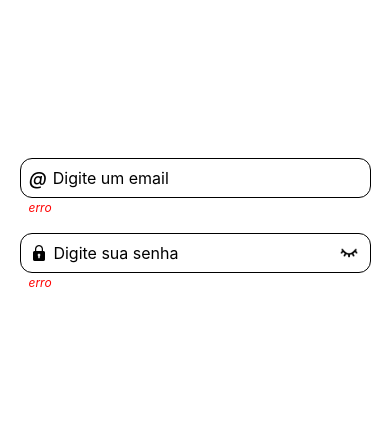
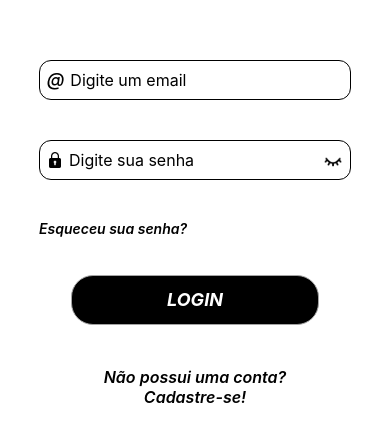
Before and after one commit to edus3k/tm-store, a React Native app: screen /Signin in a window 390 px wide. Shown: the part 189-630 px from the top of the page. Built offline with nearby package versions, Linux system fonts and the light colour scheme.

Commit message:
inpmemnets view signin 0.0.2

```diff
--- /dev/null
+++ b/src/components/ButtonCreate/index.tsx
@@ -0,0 +1,43 @@
+import React, {useState} from 'react';
+import {
+StyleSheet,
+View,
+Text
+} from 'react-native';
+
+
+const ButtonCreate = ()=>{
+
+    const routerCreate = ()=>{
+        console.log('view CREATE');
+
+    }
+
+    return(
+        <View style={styles.conatiner}>
+            <Text
+                onPress={routerCreate}
+                style={styles.text_btn_create}>
+                    Não possui uma conta?<br></br>
+                    Cadastre-se!
+            </Text>
+        </View>
+    );
+}
+
+const styles = StyleSheet.create({
+    conatiner:{
+        alignContent: 'center',
+        justifyContent: 'center',
+        marginTop: 42,
+    },
+    text_btn_create:{
+        textAlign: 'center',
+        fontSize: 16,
+        fontStyle: 'italic',
+        fontWeight: '600'
+    }
+
+});
+
+export default ButtonCreate;
--- /dev/null
+++ b/src/components/ButtonLogin/index.tsx
@@ -0,0 +1,48 @@
+import {
+StyleSheet,
+View,
+Text,
+} from "react-native";
+
+
+const ButtonLogin = ()=>{
+
+    return(
+        <View style={styles.container}>
+            <View style={styles.container_btn_login}>
+                <Text style={styles.text_btn_login}>
+                    login
+                </Text>
+            </View>
+        </View>
+    );
+}
+
+const styles = StyleSheet.create({
+    container:{
+        width: '100%',
+        height: 50,
+        flexDirection: "row",
+        justifyContent: "center",
+        alignItems: "center",
+        backgroundColor: '#000',
+        borderRadius: 22,
+        borderWidth: 1,
+        borderColor: '#A4A4A4',
+    },
+    container_btn_login:{
+        width: '100%',
+        height: '100%',
+        alignItems: "center",
+        justifyContent: "center"
+    },
+    text_btn_login:{
+        color: '#FFF',
+        fontSize: 18,
+        textTransform: "uppercase",
+        fontStyle: "italic",
+        fontWeight: "700"
+    }
+});
+
+export default ButtonLogin;
--- /dev/null
+++ b/src/components/ButtonRecover/index.tsx
@@ -0,0 +1,40 @@
+import React from "react";
+import {
+StyleSheet,
+View,
+Text,
+} from "react-native";
+
+
+const ButtonRecover = ()=>{
+
+    const routerRecover = ()=>{
+        console.log('view RECOVER');
+
+    }
+
+    return(
+        <View style={styles.container}>
+            <Text
+            style={styles.text_recover}
+            onPress={routerRecover}>
+                Esqueceu sua senha?
+            </Text>
+        </View>
+    );
+}
+
+const styles = StyleSheet.create({
+    container:{
+        alignItems: "flex-start",
+        justifyContent: "center",
+        marginBottom: 38
+    },
+    text_recover:{
+        fontSize: 14,
+        fontStyle: "italic",
+        fontWeight:"600"
+    }
+});
+
+export default ButtonRecover;
--- a/src/components/InEmail/index.tsx
+++ b/src/components/InEmail/index.tsx
@@ -26,7 +26,7 @@ const InEmail = (props:Email)=>{
 
 const styles = StyleSheet.create({
     container:{
-        width: '90%',
+        width: '100%',
         height: 40,
         flexDirection: "row",
         justifyContent: "center",
--- a/src/components/InPassword/index.tsx
+++ b/src/components/InPassword/index.tsx
@@ -1,4 +1,4 @@
-import Recct, {useState} from 'react';
+import {useState} from 'react';
 import {
 StyleSheet,
 View,
@@ -54,7 +54,7 @@ const InPassword = (props:Password)=>{
 
 const styles = StyleSheet.create({
     container:{
-        width: '90%',
+        width: '100%',
         height: 40,
         flexDirection: "row",
         justifyContent: "center",
@@ -81,6 +81,7 @@ const styles = StyleSheet.create({
     icon_secure:{
         width: 20,
         height: 20,
+        marginTop: 6,
         marginEnd: 6,
         marginStart: 6
     }
--- /dev/null
+++ b/src/components/TextErroEmail/index.tsx
@@ -0,0 +1,42 @@
+import React from "react";
+import {
+StyleSheet,
+View,
+Text,
+} from "react-native";
+
+export type ErroEmail = {
+    errEmail: string | null
+}
+
+const TextErroEmail = (props: ErroEmail)=>{
+    return(
+        <View style={styles.container}>
+            <View style={styles.container_erro_email}>
+                <Text style={styles.text_erro_email}>
+                    {props.errEmail}
+                </Text>
+            </View>
+        </View>
+    );
+}
+
+const styles = StyleSheet.create({
+    container:{
+        width: '100%',
+        minHeight:40
+    },
+    container_erro_email:{
+        width: '90%',
+        marginStart: 26,
+        marginBottom: 20
+      },
+      text_erro_email:{
+        color: '#FF0000',
+        fontSize: 12,
+        fontStyle: "italic",
+        fontWeight: "400"
+      },
+});
+
+export default TextErroEmail;
--- /dev/null
+++ b/src/components/TextErroPassword/index.tsx
@@ -0,0 +1,42 @@
+import React from "react";
+import {
+StyleSheet,
+View,
+Text,
+} from "react-native";
+
+export type ErroPassword = {
+    errPassword: string | null
+}
+
+const TextErroPassword = (props: ErroPassword)=>{
+    return(
+        <View style={styles.container}>
+            <View style={styles.container_erro_password}>
+                <Text style={styles.text_erro_password}>
+                    {props.errPassword}
+                </Text>
+            </View>
+        </View>
+    );
+}
+
+const styles = StyleSheet.create({
+    container:{
+        width: '100%',
+        minHeight:40
+    },
+    container_erro_password:{
+        width: '90%',
+        marginStart: 26,
+        marginBottom: 18
+    },
+    text_erro_password:{
+    color: '#FF0000',
+    fontSize: 12,
+    fontStyle: "italic",
+    fontWeight: "400"
+    },
+});
+
+export default TextErroPassword;
--- a/src/views/Signin/index.tsx
+++ b/src/views/Signin/index.tsx
@@ -3,41 +3,63 @@ import { StatusBar } from 'expo-status-bar';
 import {
 StyleSheet,
 Text,
-View
+TouchableOpacity,
+View,
 } from 'react-native';
 
 import InEmail from '@components/InEmail';
 import InPassword from "@components/InPassword";
-
+import ButtonLogin from "@components/ButtonLogin";
+import TextErroEmail from "@components/TextErroEmail";
+import TextErroPassword from "@components/TextErroPassword";
+import ButtonRecover from "@components/ButtonRecover";
+import ButtonCreate from "@components/ButtonCreate";
 
 const Signin = () =>{
 
   const [email, setEamil] = useState(null);
   const [password, setPassword] = useState(null);
-  const [erroEmail, setErroEmail] = useState('erro');
-  const [erroPassword, setErroPassword] = useState('erro');
+  const [errEmail, setErroEmail] = useState('');
+  const [errPassword, setErroPassword] = useState('');
 
-  function validation(){
+  const validation = ()=>{
     if(email != null && password != null){
-
+      console.log('entrando no app...');
     }
-    if(email == null || email == ''){
-
+    if(email == null || password == null){
+      console.log('email ou senha null');
+      setErroEmail('*Email informado errado.');
+      setErroPassword('*Senha informada errada.');
     }
-    if(password == null || password == ''){
-
+    if(email == null){
+      console.log('email null');
+      setErroEmail('*Email informado errado.');
+    }
+    if(password == null){
+      console.log('senha null');
+      setErroPassword('*Senha informada errada.');
     }
   }
 
   return (
     <View style={styles.container}>
-      <InEmail email={setEamil}/>
-      <View style={styles.container_erro_email}>
-        <Text style={styles.text_erro_email}>{erroEmail}</Text>
-      </View>
-      <InPassword password={setPassword}/>
-      <View style={styles.container_erro_password}>
-        <Text style={styles.text_erro_password}>{erroPassword}</Text>
+      <View style={styles.container_view}>
+        <InEmail email={setEamil}/>
+        <TextErroEmail errEmail={errEmail}/>
+
+        <InPassword password={setPassword}/>
+        <TextErroPassword errPassword={errPassword}/>
+
+        <ButtonRecover/>
+
+        <TouchableOpacity
+          style={styles.container_btn_login}
+          onPress={validation}>
+          <ButtonLogin/>
+        </TouchableOpacity>
+
+        <ButtonCreate/>
+
       </View>
       <StatusBar style="auto" />
     </View>
@@ -51,29 +73,14 @@ const styles = StyleSheet.create({
     alignItems: 'center',
     justifyContent: 'center',
   },
-  container_erro_email:{
-    width: '90%',
-    marginTop: 2,
-    marginStart: 18,
-    marginBottom: 18
+  container_view:{
+    width: '80%'
   },
-  text_erro_email:{
-    color: '#FF0000',
-    fontSize: 12,
-    fontStyle: "italic",
-    fontWeight: "400"
-  },
-  container_erro_password:{
-    width: '90%',
-    marginTop: 2,
-    marginStart: 18,
-    marginBottom: 18
-  },
-  text_erro_password:{
-    color: '#FF0000',
-    fontSize: 12,
-    fontStyle: "italic",
-    fontWeight: "400"
+  container_btn_login:{
+    alignItems: "center",
+    justifyContent: "center",
+    marginStart: 32,
+    marginEnd: 32
   }
 });
 
```
